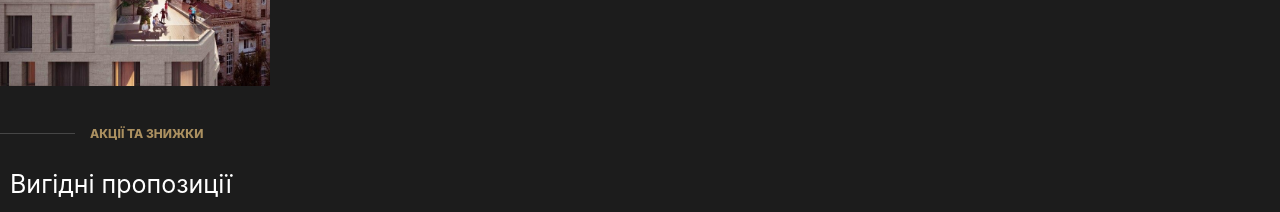
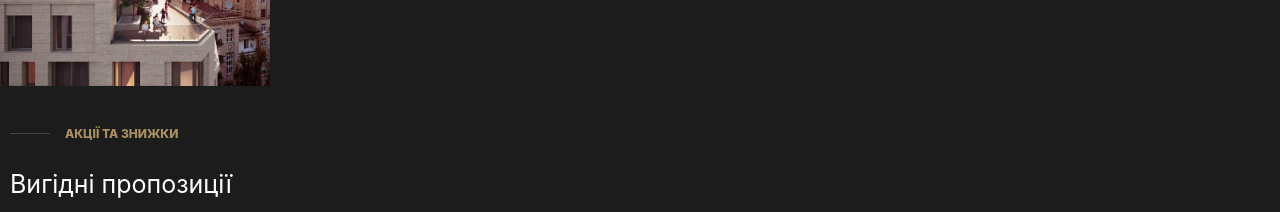
Before and after one commit to YarovoyDm/landing, a React (Create React App) app: page / in a window 1280 px wide. Shown: the part 7400-7612 px from the top of the page. Built offline with nearby package versions, Linux system fonts and the light colour scheme.

Commit message:
minor fix

```diff
--- a/src/Component/Landing/Landing.css
+++ b/src/Component/Landing/Landing.css
@@ -798,6 +798,14 @@
     margin-left: 10px
 }
 
+.landingMobile .landing_other-line,
+.landingMobile .landing_infrastructure-line,
+.landingMobile .landing_constractionStatus-line,
+.landingMobile .landing_house-line{
+    width:40px;
+    margin-left: 10px;
+}
+
 .fifthBlock{
     height: 850px;
     background: #222222
```
